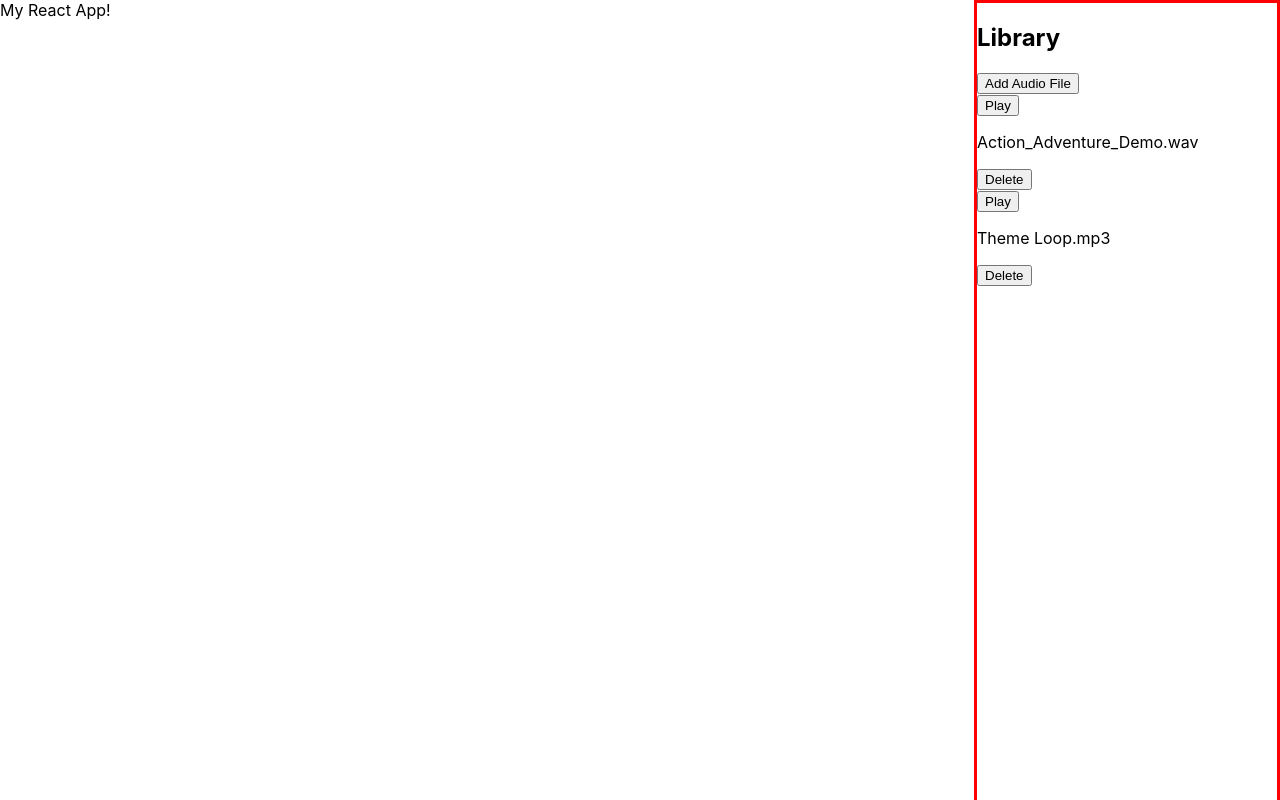
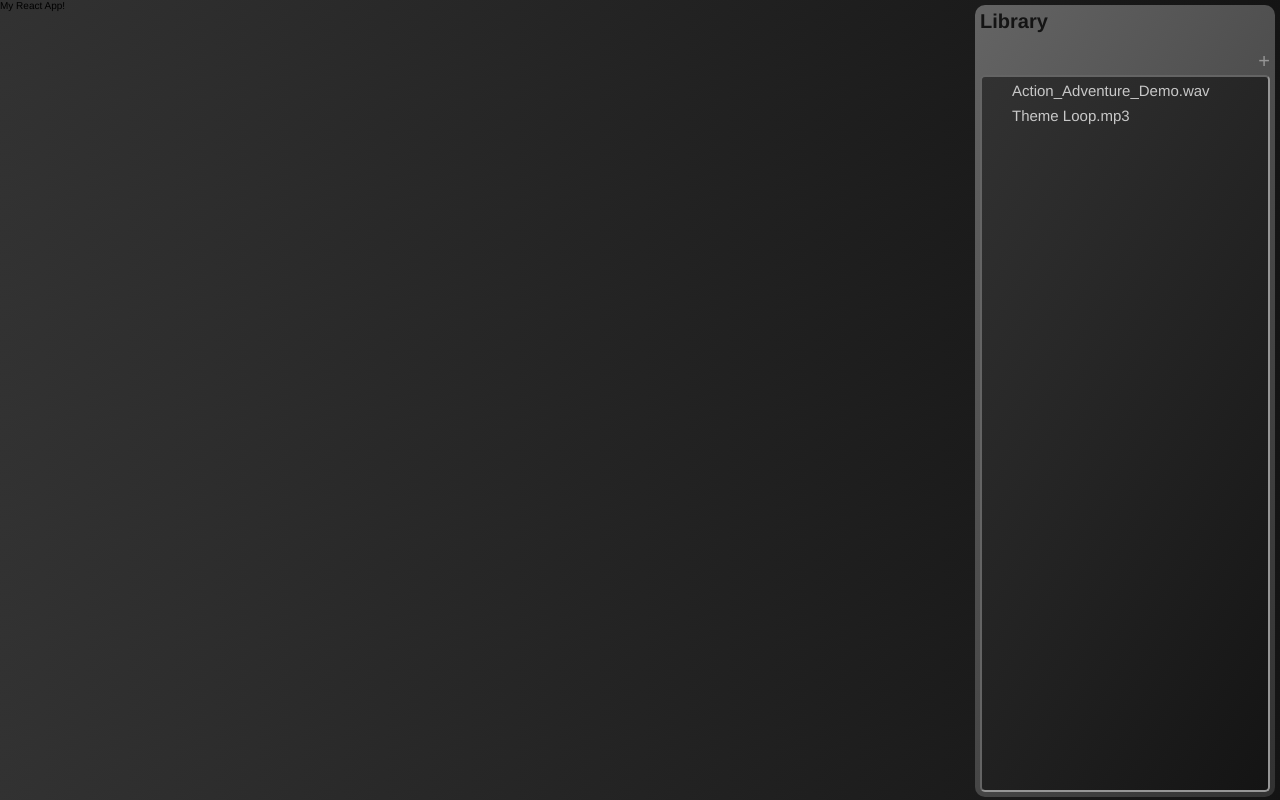
Before and after one commit to lkcina/qsound, a React (Create React App) app: page / in a window 1280 px wide. Built offline with nearby package versions, Linux system fonts and the light colour scheme.

Commit message:
Add styling to library

```diff
--- a/src/App.css
+++ b/src/App.css
@@ -1,15 +1,126 @@
-root {
+
+
+* {
   font-size: 10px;
   box-sizing: border-box;
   padding: 0;
   margin: 0;
 }
 
+body {
+  background: linear-gradient(120deg, rgb(50, 50, 50), rgb(20, 20, 20));
+  font-family:'Franklin Gothic Medium', 'Arial Narrow', Arial, sans-serif;
+}
+
+.window {
+  background: linear-gradient(120deg, rgb(100, 100, 100), rgb(50, 50, 50));
+  border-radius: 10px;
+  margin: 5px;
+  padding: 5px;
+}
+
+.window h2 {
+  color: rgb(20, 20, 20);
+  font-size: 2rem;
+  margin-bottom: 10px;
+  height: 30px;
+}
+
+.window .toolbar {
+  display: flex;
+  justify-content: right;
+  height: 20px;
+  margin-bottom: 5px;
+}
+
 #library {
   width: 300px;
-  height: 100%;
+  height: 99%;
   position: fixed;
   right: 0;
   top: 0;
-  border: 3px solid red;
 }
+
+#library .toolbar .add-audio-btn {
+  background: none;
+  border: none;
+  color: rgb(150, 150, 150);
+  font-size: 2rem;
+}
+
+#library .toolbar .add-audio-btn:hover {
+  color: rgb(200, 200, 200);
+  cursor: pointer;
+}
+
+#library .audio-file-container {
+  height: calc(100% - 65px);
+  background: linear-gradient(120deg, rgb(50, 50, 50), rgb(20, 20, 20));
+  border: 2px solid rgb(150, 150, 150);
+  border-top: 2px solid rgb(100, 100, 100);
+  border-left: 2px solid rgb(100, 100, 100);
+  border-radius: 5px;
+  padding: 5px;
+  display: flex;
+  flex-direction: column;
+  gap: 5px;
+}
+
+#library .audio-file-container .audio-file {
+  display: grid;
+  grid-template-columns: 25px auto 25px;
+  height: 20px;
+  width: 100%;
+}
+
+#library .audio-file-container .audio-file button {
+  width: 20px;
+  background: none;
+  border: none;
+  color: rgb(150, 150, 150);
+  font-size: 1.5rem;
+  visibility: hidden;
+  border-radius: 5px;
+}
+
+#library .audio-file-container .audio-file .library-play-btn {
+  grid-column: 1;
+}
+
+#library .audio-file-container .audio-file .library-del-btn {
+  grid-column: 3;
+}
+
+#library .audio-file-container .audio-file p {
+  color: rgb(200, 200, 200);
+  font-size: 1.5rem;
+  grid-column: 2;
+  text-align: left;
+  overflow-x: hidden;
+  text-wrap: nowrap;
+}
+
+#library .audio-file-container .audio-file:hover button {
+  visibility: visible;
+}
+
+#library .audio-file-container .audio-file .library-play-btn:hover {
+  color: rgb(100, 200, 100);
+  cursor: pointer;
+}
+
+#library .audio-file-container .audio-file .library-del-btn:hover {
+  color: rgb(200, 100, 100);
+  cursor: pointer;
+}
+
+#library .audio-file-container .audio-file .library-playing {
+  color: rgb(50, 50, 50);
+  background: linear-gradient(120deg, rgb(100, 220, 100), rgb(80, 150, 80));
+  visibility: visible;
+}
+
+#library .audio-file-container .audio-file .library-playing:hover {
+  color: rgb(200, 200, 200);
+  background: linear-gradient(120deg, rgb(80, 150, 80), rgb(50, 120, 50));
+}
--- a/src/App.js
+++ b/src/App.js
@@ -67,7 +67,7 @@ class Library extends React.Component {
     if (event.target.classList.contains("library-playing")) {
       event.target.classList.remove("library-playing");
     } else {
-      document.querySelectorAll("library-playing").forEach(btn => {
+      document.querySelectorAll(".library-playing").forEach(btn => {
         btn.classList.remove("library-playing");
       })
       event.target.classList.add("library-playing");
@@ -77,10 +77,10 @@ class Library extends React.Component {
 
   render() {
     return (
-      <div id="library">
+      <div id="library" className="window">
         <h2>Library</h2>
         <div className="toolbar">
-          <button onClick={this.addAudioFile}>Add Audio File</button>
+          <button className="add-audio-btn" onClick={this.addAudioFile}>+</button>
         </div>
         <div className="audio-file-container">
           {this.props.library.map(audioFile => (
@@ -96,9 +96,9 @@ class Library extends React.Component {
 const AudioFile = (props) => {
   return (
     <div className="audio-file">
-      <button className="library-play-btn" onClick={props.playAudioFile}>Play</button>
+      <button className="library-play-btn" onClick={props.playAudioFile}>P</button>
       <p>{props.name}</p>
-      <button className="library-del-btn" onClick={props.delAudioFile}>Delete</button>
+      <button className="library-del-btn" onClick={props.delAudioFile}>X</button>
       <audio id={props.id} src={props.src} type={props.type}></audio>
 
     </div>
```
